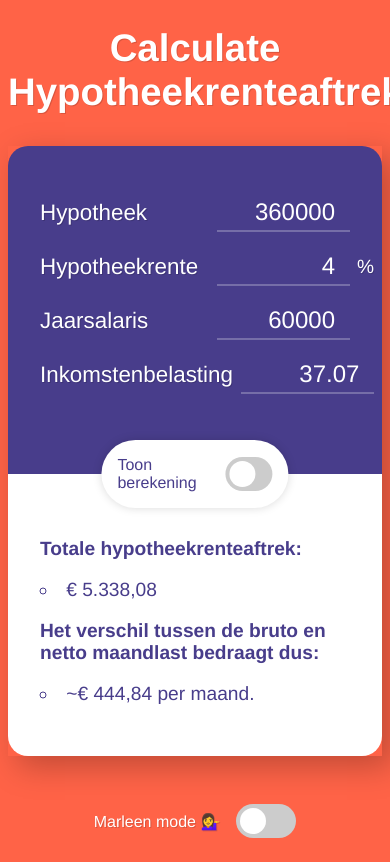
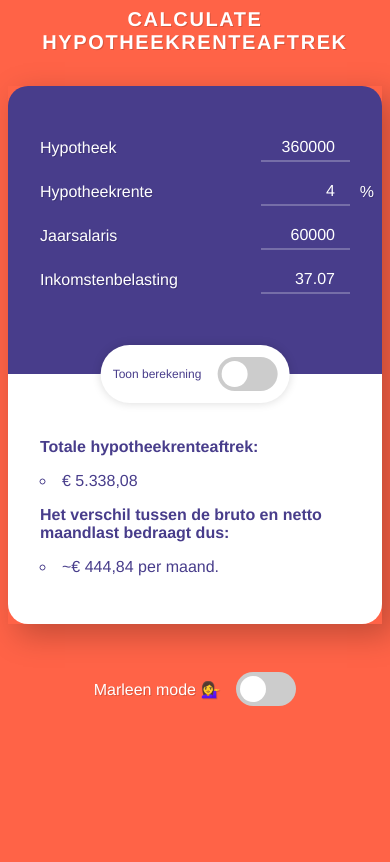
Before and after one commit to levizimmerman/svelte-hypotheek-rente-aftrek-calculator, a SvelteKit app: page / in a window 390 px wide. Built offline with nearby package versions, Linux system fonts and the light colour scheme.

Commit message:
feat: Make responsive

```diff
--- a/src/lib/components/input/input.svelte
+++ b/src/lib/components/input/input.svelte
@@ -24,6 +24,11 @@
         max-width: 10ch;
         text-align: right;
     }
+    @media screen and (max-width: 36rem) {
+        .input {
+            font-size: 1rem;
+        }
+    }
     .input:hover {
         background-color: rgba(255,255,255,0.05);
     }
--- a/src/lib/components/label/label.svelte
+++ b/src/lib/components/label/label.svelte
@@ -8,4 +8,9 @@
     .label {
        font-size: 1.4rem;
     }
+    @media screen and (max-width: 36rem) {
+        .label {
+            font-size: 1rem;
+        }
+    }
 </style>
--- a/src/routes/+page.svelte
+++ b/src/routes/+page.svelte
@@ -157,6 +157,10 @@ import Input from "../lib/components/input/input.svelte";
     }
     h1 {
         text-align: center;
+        text-transform: uppercase;
+        letter-spacing: 0.1rem;
+        font-size: 2rem;
+        margin: 0 auto;
     }
     .bold {
         font-weight: bold;
@@ -186,4 +190,17 @@ import Input from "../lib/components/input/input.svelte";
         position: absolute;
         right: -1.5rem;
     }
+    @media screen and (max-width: 36rem) {
+        h1 {
+            font-size: 1.25rem;
+        }
+        :global(body) {
+            font-size: 1rem;
+        }
+        .show-calc  {
+            font-size: 0.75rem;
+            padding: 0.75rem;
+            white-space: nowrap;
+        }
+    }
 </style>
```
